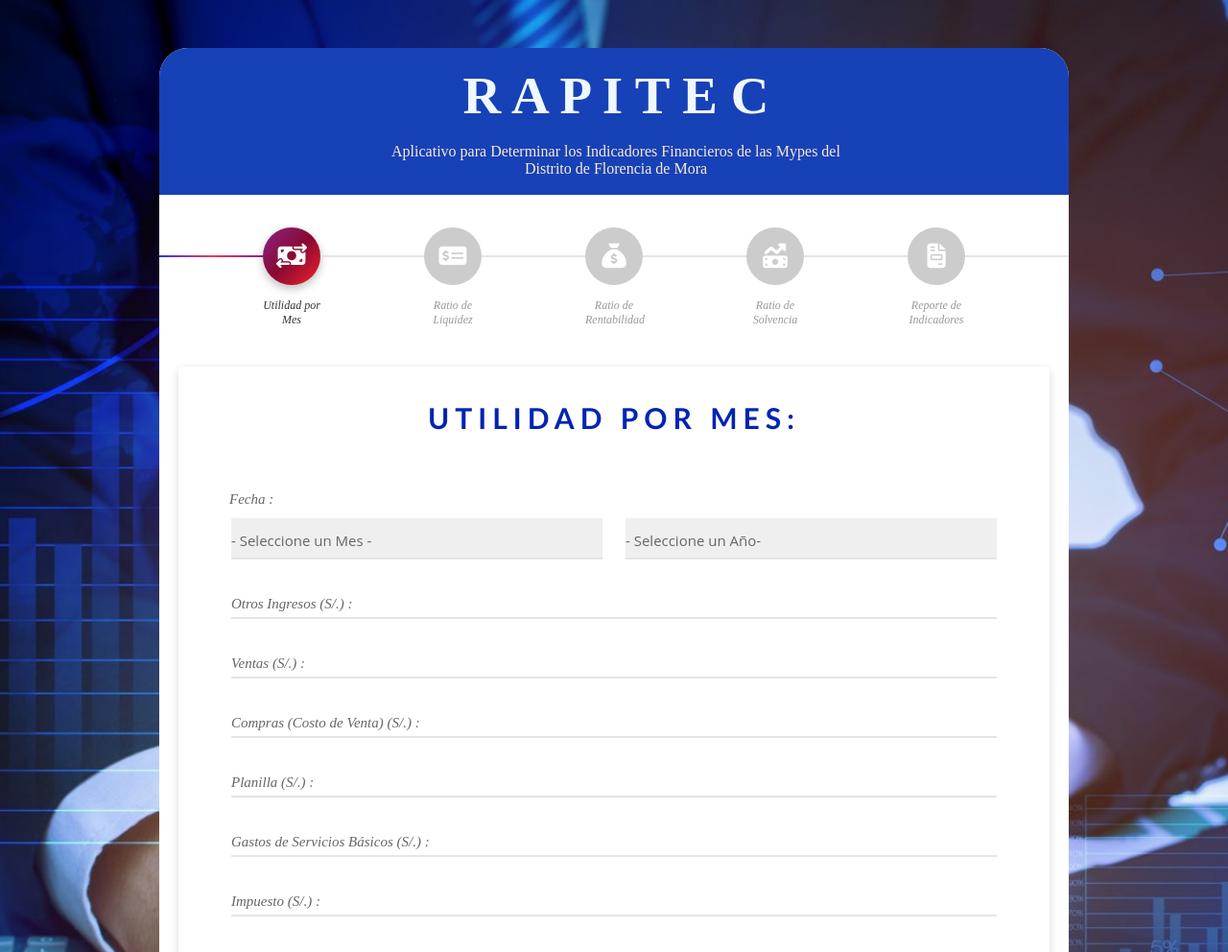
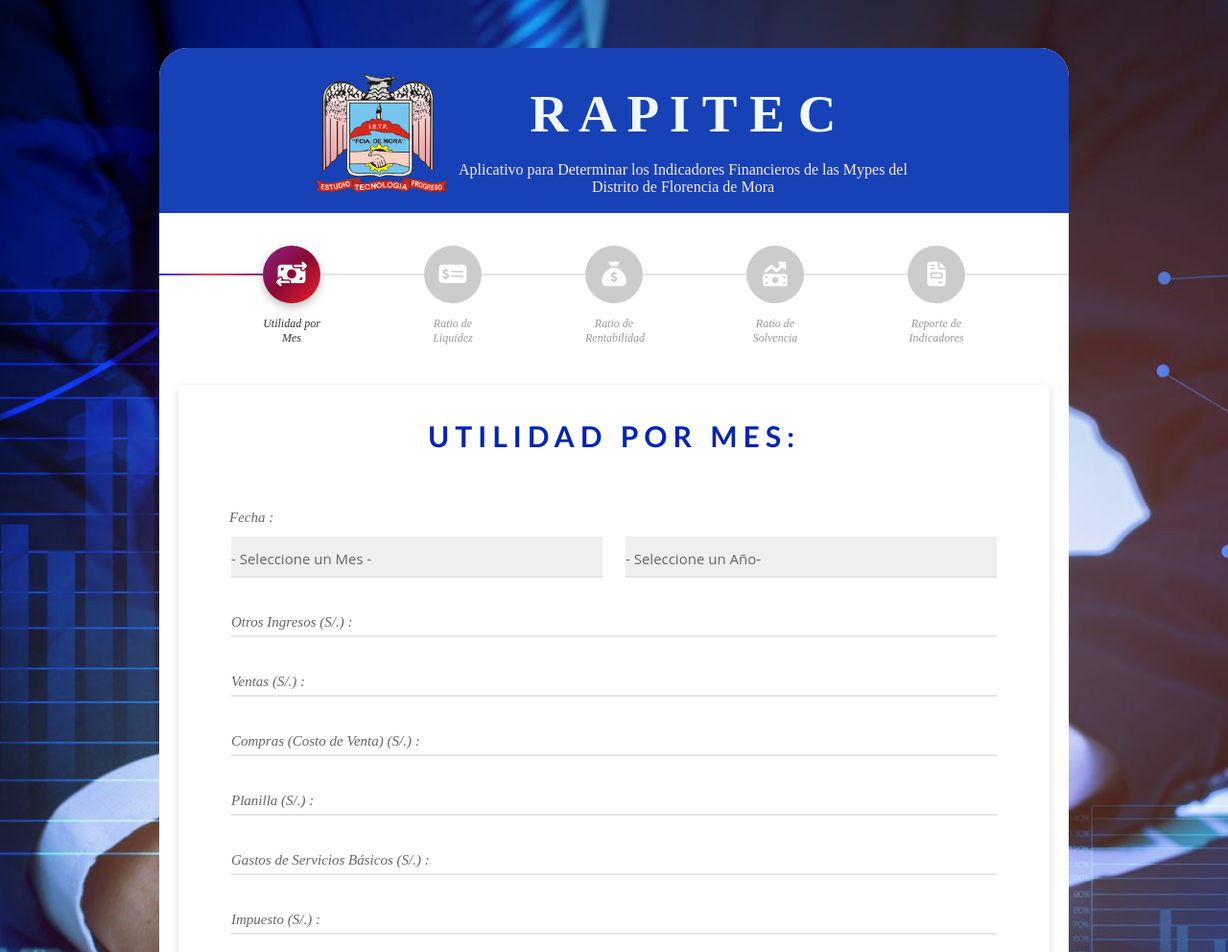
Before and after one commit to Di-Renji/RAPITEC, a plain HTML site: page formulario.html in a window 1280 px wide. Shown: the top 992 px of the page at 96% size. Drawn offline with Linux system fonts and the light colour scheme; a web font is replaced by a local one.

Commit message:
Update formulario.html

```diff
--- a/formulario.html
+++ b/formulario.html
@@ -21,7 +21,7 @@
 					<div style="background-color: rgb(23, 65, 182); border-radius: 30px 30px 0 0;">
 						<br>
 						<div class="logo" style="display:inline-block;">
-							<img src="../IESTP-App1/images/logo5.png" alt="" style="width: 140px;">
+							<img src="images/logo5.png" alt="" style="width: 140px;">
 						</div>
 						<div class="titulo" style="display:inline-block;  width: 480px;">
 							<div class="texto">
```
